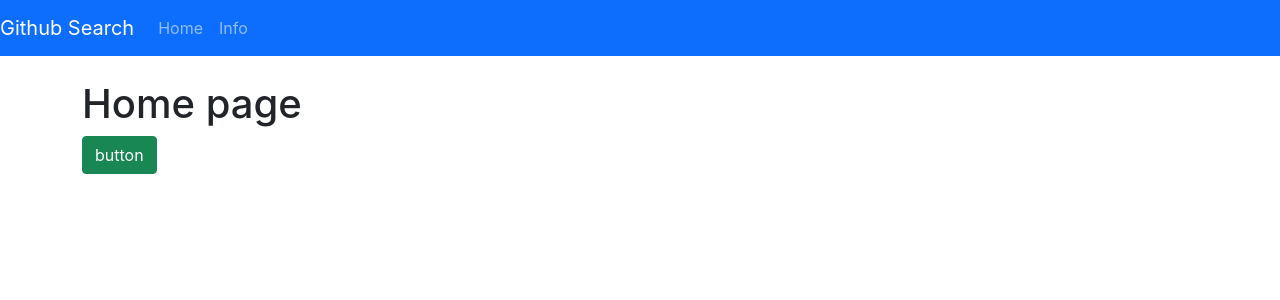
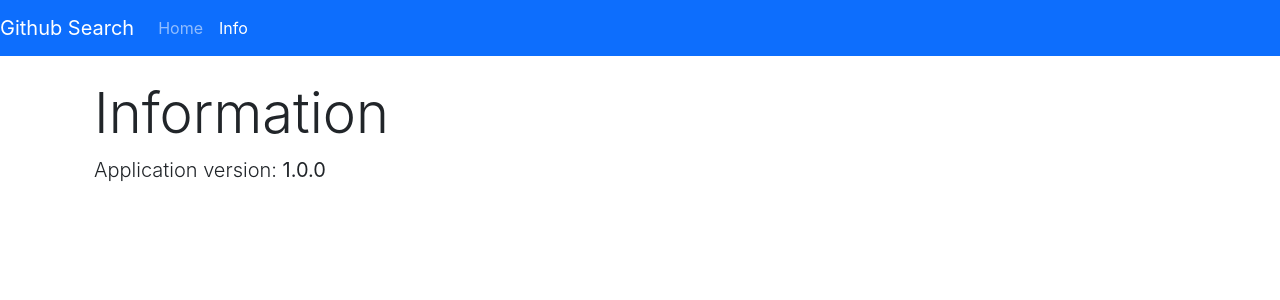
Before and after one commit to SviatoslavMJS/react-hooks, a React (Create React App) app: page /about in a window 1280 px wide. Shown: the top 300 px of the page. Built offline with nearby package versions, Linux system fonts and the light colour scheme.

Commit message:
add Routes

```diff
--- a/package.json
+++ b/package.json
@@ -10,6 +10,7 @@
     "node-sass": "^4.0.0",
     "react": "^17.0.2",
     "react-dom": "^17.0.2",
+    "react-router-dom": "^5.2.0",
     "react-scripts": "4.0.3",
     "web-vitals": "^1.0.1"
   },
--- a/src/App.js
+++ b/src/App.js
@@ -1,17 +1,23 @@
 import React from "react";
+import { BrowserRouter, Route, Switch } from "react-router-dom";
 import { Navbar } from "./components/Navbar";
+import { About } from "./pages/About";
 import { Home } from "./pages/Home";
+import { Profile } from "./pages/Profile";
 
 
 function App() {
   return (
-    <React.Fragment>
+    <BrowserRouter>
       <Navbar />
       <div className="container pt-4">
-        <Home />
-        <button className="btn btn-success">button</button>
+        <Switch>
+          <Route path="/" exact component={Home} />
+          <Route path="/about" component={About} />
+          <Route path="/profile:name" component={Profile} />
+        </Switch>
       </div>
-    </React.Fragment>
+    </BrowserRouter>
 
   )
 }
--- a/src/components/Navbar.js
+++ b/src/components/Navbar.js
@@ -1,4 +1,5 @@
 import React from "react"
+import { NavLink } from "react-router-dom"
 
 export const Navbar = () => (
     <nav className="navbar navbar-dark bg-primary navbar-expand-lg">
@@ -8,10 +9,10 @@
 
         <ul className="navbar-nav">
             <li className="nav-item">
-                <a href="/" className="nav-link">Home</a>
+                <NavLink exact to="/" className="nav-link">Home</NavLink>
             </li>
             <li className="nav-item">
-                <a href="/about" className="nav-link">Info</a>
+                <NavLink to="/about" className="nav-link">Info</NavLink>
             </li>
         </ul>
     </nav>
--- a/src/pages/About.js
+++ b/src/pages/About.js
@@ -2,8 +2,12 @@
 
 export const About = () => {
     return (
-        <div>
-            <h1>About page</h1>
+        <div className="jumbotron jumbotron-fluid">
+            <div className="container">
+                <h1 className="display-4">Information</h1>
+                <p className="lead">Application version: <strong>1.0.0</strong></p>
+            </div>
+
         </div>
     )
 }
```
Also changed, not shown: 1 other file (tests, documents, lock files or other folders).
